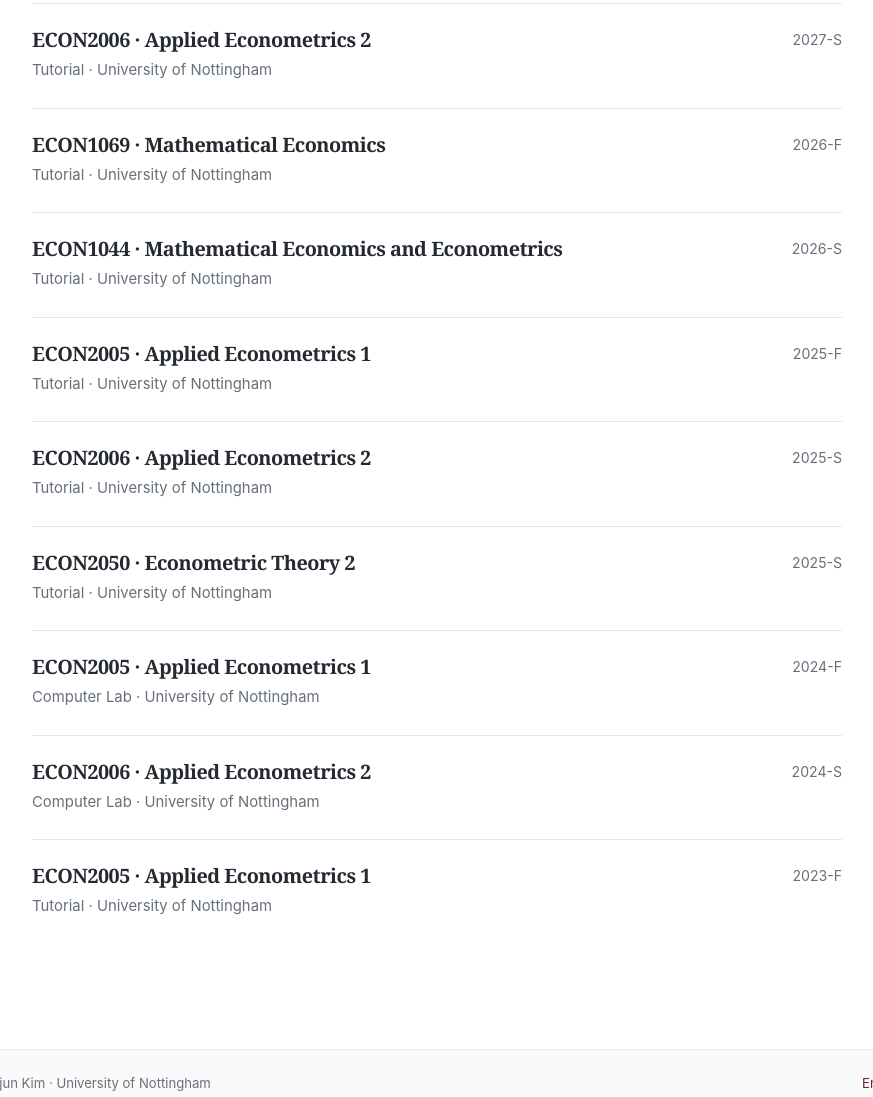
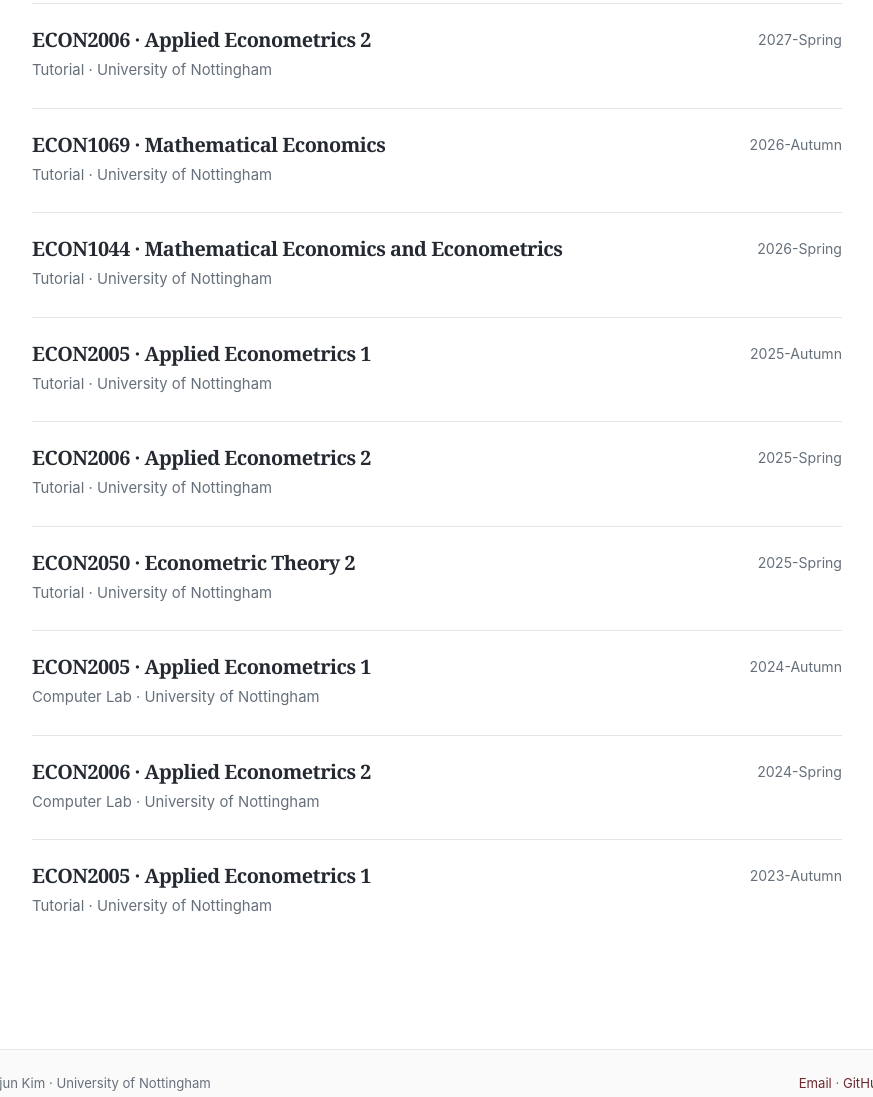
Before and after one commit to teejuun123-dev/foreignworker, a plain HTML site: page docs/teaching.html in a window 1280 px wide. Shown: the part 293-1390 px from the top of the page, without its empty margins (203-1076 px from the left). Drawn offline with Linux system fonts and the light colour scheme.

Commit message:
Add files via upload

```diff
--- a/docs/teaching.html
+++ b/docs/teaching.html
@@ -33,63 +33,63 @@
         <h2>ECON2006 · Applied Econometrics 2</h2>
         <p class="muted">Tutorial · University of Nottingham</p>
       </div>
-      <span class="term">2027-S</span>
+      <span class="term">2027-Spring</span>
     </article>
     <article class="teaching-item">
       <div>
         <h2>ECON1069 · Mathematical Economics</h2>
         <p class="muted">Tutorial · University of Nottingham</p>
       </div>
-      <span class="term">2026-F</span>
+      <span class="term">2026-Autumn</span>
     </article>
     <article class="teaching-item">
       <div>
         <h2>ECON1044 · Mathematical Economics and Econometrics</h2>
         <p class="muted">Tutorial · University of Nottingham</p>
       </div>
-      <span class="term">2026-S</span>
+      <span class="term">2026-Spring</span>
     </article>
     <article class="teaching-item">
       <div>
         <h2>ECON2005 · Applied Econometrics 1</h2>
         <p class="muted">Tutorial · University of Nottingham</p>
       </div>
-      <span class="term">2025-F</span>
+      <span class="term">2025-Autumn</span>
     </article>
     <article class="teaching-item">
       <div>
         <h2>ECON2006 · Applied Econometrics 2</h2>
         <p class="muted">Tutorial · University of Nottingham</p>
       </div>
-      <span class="term">2025-S</span>
+      <span class="term">2025-Spring</span>
     </article>
     <article class="teaching-item">
       <div>
         <h2>ECON2050 · Econometric Theory 2</h2>
         <p class="muted">Tutorial · University of Nottingham</p>
       </div>
-      <span class="term">2025-S</span>
+      <span class="term">2025-Spring</span>
     </article>
     <article class="teaching-item">
       <div>
         <h2>ECON2005 · Applied Econometrics 1</h2>
         <p class="muted">Computer Lab · University of Nottingham</p>
       </div>
-      <span class="term">2024-F</span>
+      <span class="term">2024-Autumn</span>
     </article>
     <article class="teaching-item">
       <div>
         <h2>ECON2006 · Applied Econometrics 2</h2>
         <p class="muted">Computer Lab · University of Nottingham</p>
       </div>
-      <span class="term">2024-S</span>
+      <span class="term">2024-Spring</span>
     </article>
     <article class="teaching-item">
       <div>
         <h2>ECON2005 · Applied Econometrics 1</h2>
         <p class="muted">Tutorial · University of Nottingham</p>
       </div>
-      <span class="term">2023-F</span>
+      <span class="term">2023-Autumn</span>
     </article>
   </div>
 </div>
@@ -98,7 +98,7 @@
   <footer class="site-footer">
     <div class="footer-shell">
       <span>© 2026 Taejun Kim · University of Nottingham</span>
-      <span><a href="mailto:lextk13@nottingham.ac.uk">Email</a> · <a href="https://github.com/teejuun123-dev">GitHub</a></span>
+      <span><a href="mailto:lextk13@nottingham.ac.uk">Email</a> · <a href="https://github.com/teejuun123-dev">GitHub</a> · <a href="https://www.linkedin.com/in/taejun-kim-a234b7149/" target="_blank" rel="noopener noreferrer">LinkedIn</a></span>
     </div>
   </footer>
 </body>
```
Also changed, not shown: README.txt (added), 1 other file.
